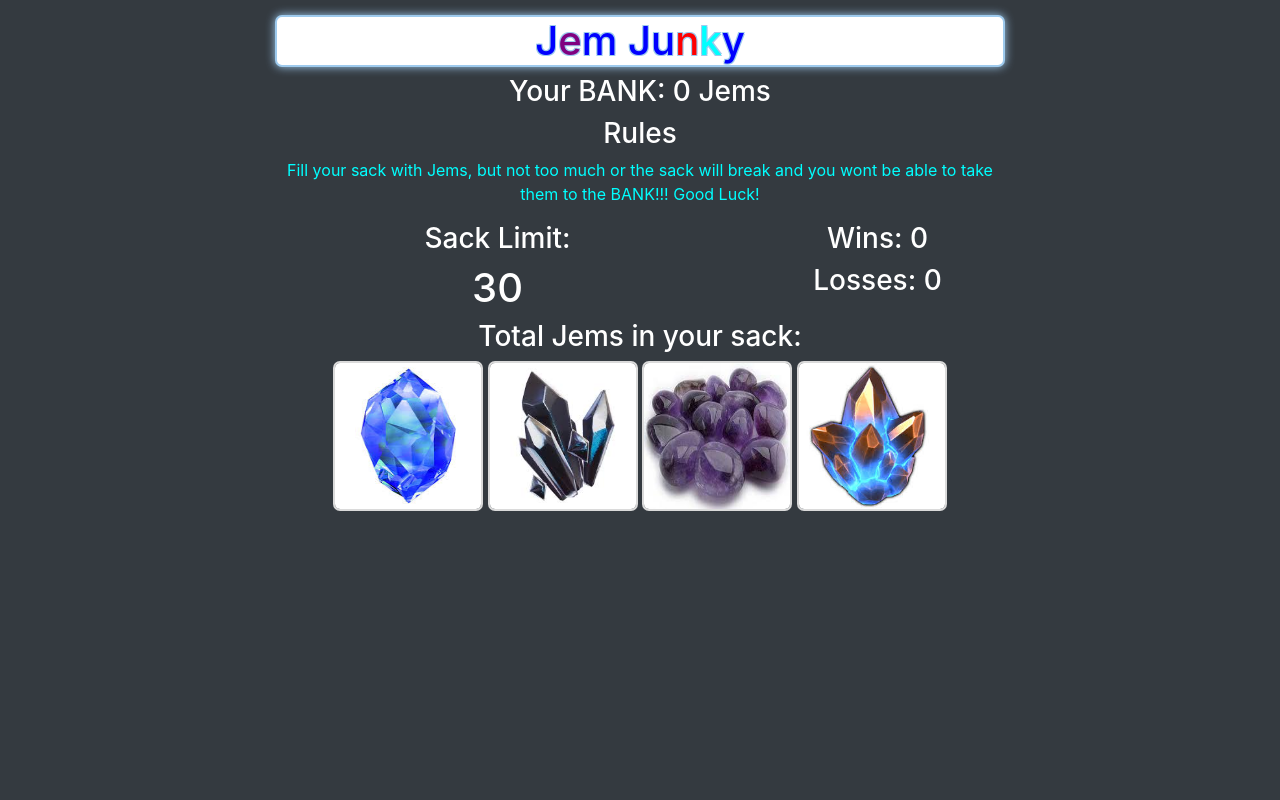
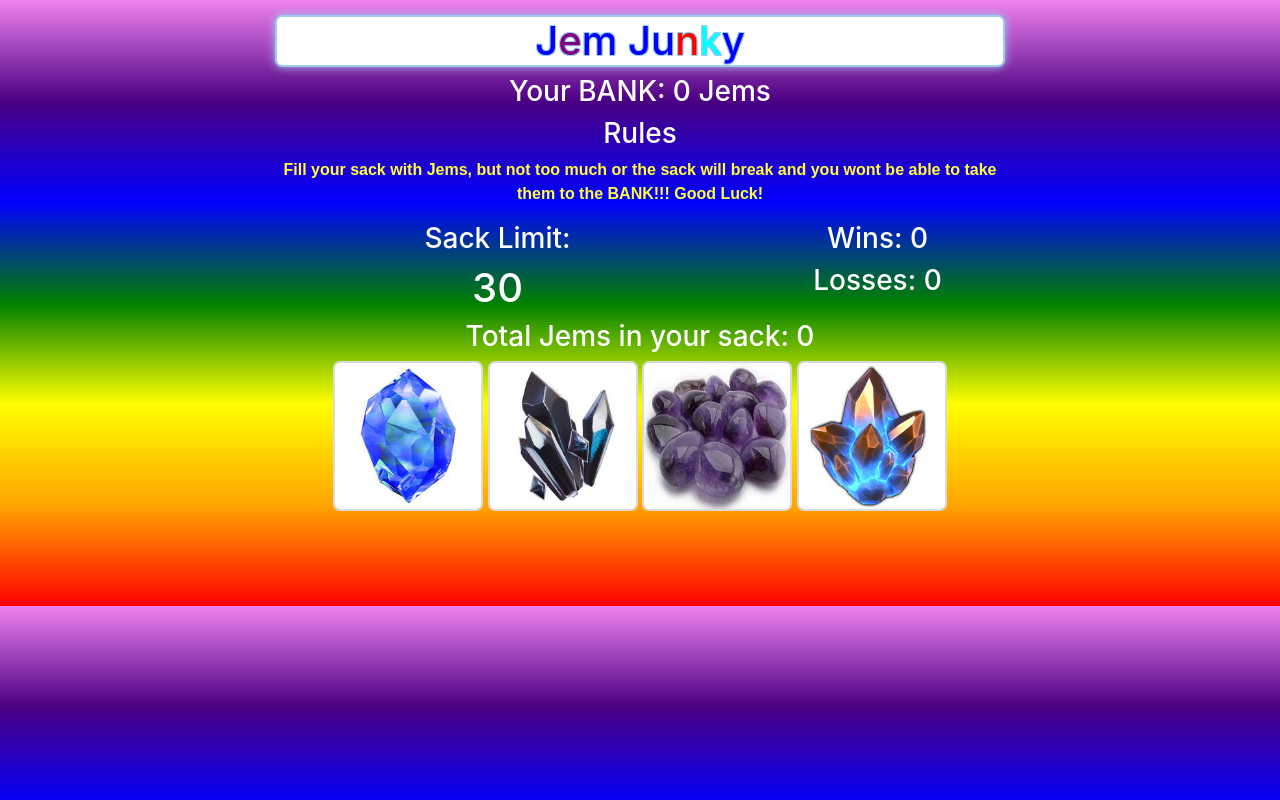
Before and after one commit to theartofnoise/Jem-Junky, a plain HTML site: page index.html in a window 1280 px wide. Drawn offline with nearby package versions, Linux system fonts and the light colour scheme.

Commit message:
asthetic values

```diff
--- a/assets/css/style.css
+++ b/assets/css/style.css
@@ -1,5 +1,7 @@
 #rules {
-    color: cyan;
+    color: rgb(255, 252, 64);
+    font-weight:bold;
+    font-family: Arial, Helvetica, sans-serif;
 }
 img {
     margin-bottom: 5px;
@@ -23,10 +25,19 @@ img {
     outline: none;
     border-color: #9ecaed;
     box-shadow: 0 0 10px #9ecaed;
+    margin-top: 15px;
     text-shadow:
 		-1px -1px 0 #9ecaed,
 		1px -1px 0 #9ecaed,
 		-1px 1px 0 #9ecaed,
         1px 1px 0 #9ecaed;
-        margin-top: 15px;
 }
+
+#grad {
+    background-image: linear-gradient(to top, red,orange,yellow,green,blue,indigo,violet);
+    background-repeat: repeat-y;
+
+}
+body {
+    padding-bottom: 90px;
+}
--- a/index.html
+++ b/index.html
@@ -12,14 +12,14 @@
 
     <title>Jem Junky</title>
 </head>
-<body class="bg-dark text-white">
+<body id="grad" class="bg-dark text-white">
     <div class="container">
         <div class="row text-center">
           <div class="col-sm-2">
 
           </div>
           <div class="col-sm-8">
-            <h1 id="colorJem" class="jemJunk">Jem Junky</h1>
+            <h1 id="colorJem" class="jemJunk textShadow">Jem Junky</h1>
           </div>
           <div class="col-sm-2">
 
@@ -73,7 +73,7 @@
 
             </div>
             <div class="col-sm-8">
-              <h3>Total Jems in your sack: <span id="totalGems"></span></h3>
+              <h3 class="textShadow">Total Jems in your sack: <span id="totalGems">0</span></h3>
             </div>
             <div class="col-sm-2">
 
```
